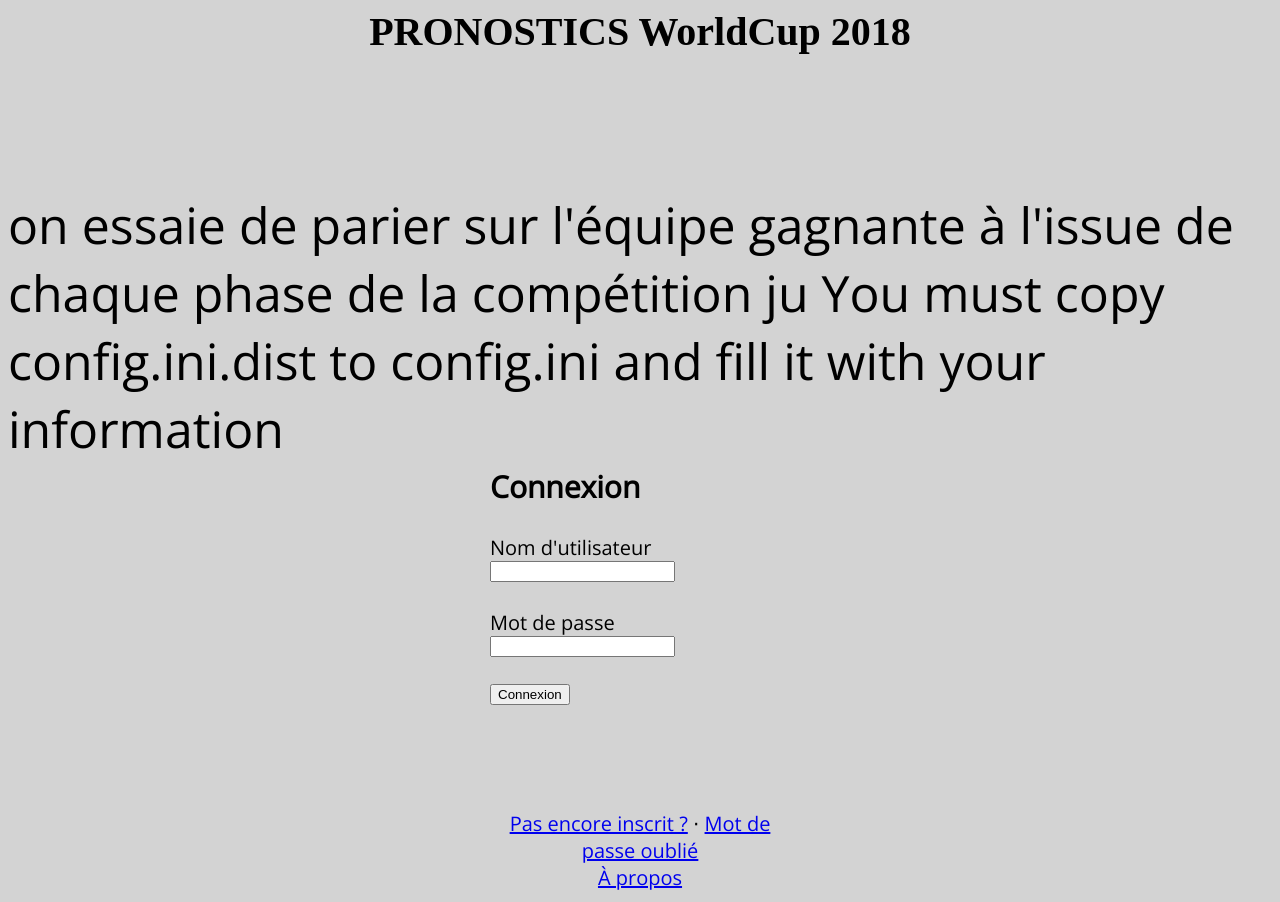
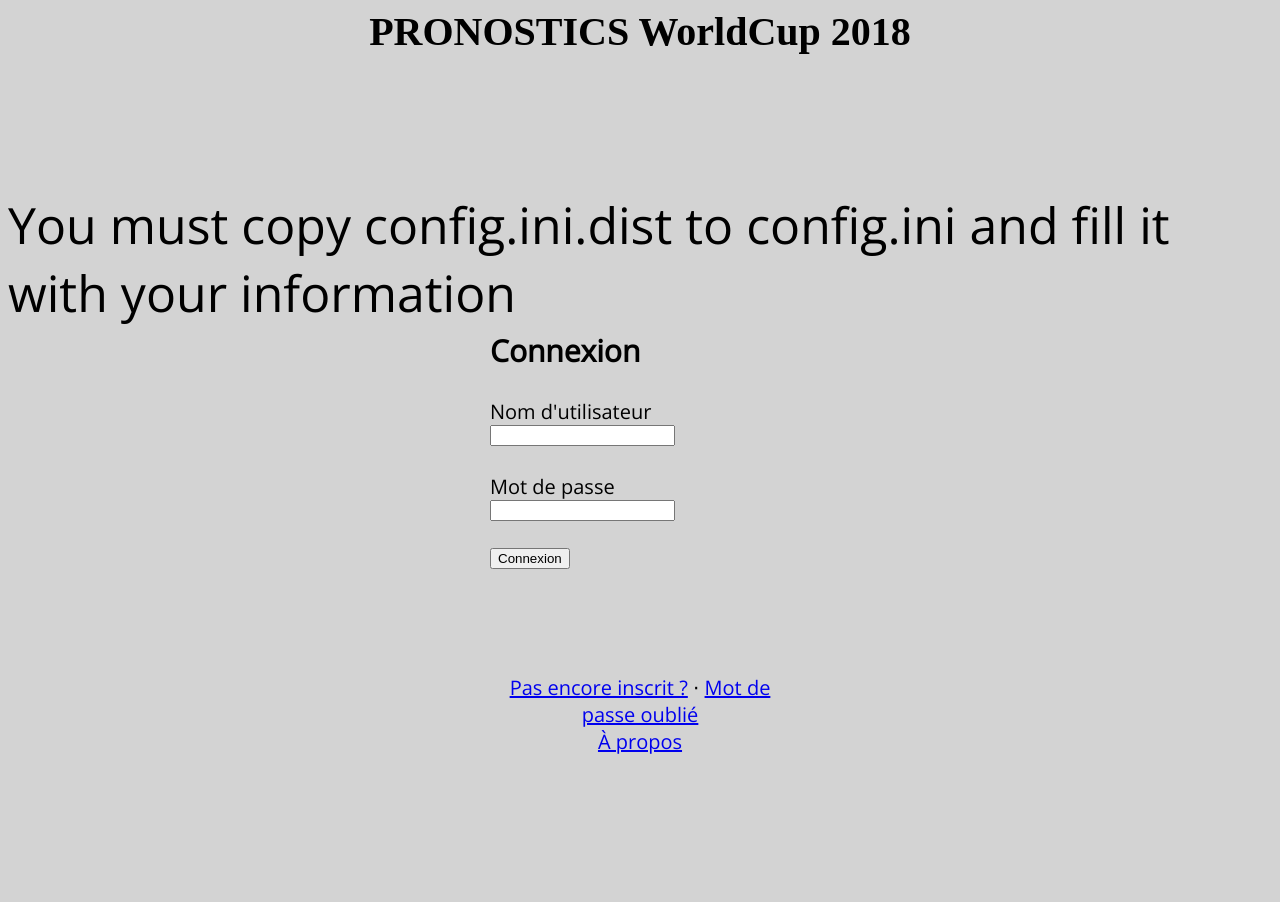
Before and after one commit to lfogit/WorldCup18, a PHP site: page / in a window 1280 px wide. After the commit the page ends 754 px from the top, so only its background shows below. Run offline with PHP 8.4, Linux system fonts and the light colour scheme; some web fonts are replaced.

Commit message:
correction index.php et .sql

```diff
--- a/WorldCup18.sql
+++ b/WorldCup18.sql
@@ -14,7 +14,7 @@ SET time_zone = "+00:00";
 USE WorldCup18;
 --
 -- Base de données :  `WorldCup18`
--- User : pronos
+-- User : pronos --> GRANT TO WorldCup18.*
 -- Password : pronos
 
 -- --------------------------------------------------------
--- a/index.php
+++ b/index.php
@@ -32,7 +32,7 @@ if (isset($_SESSION['login'])) {
                     </form>
                 </font>
             </td>
-        </tr> on essaie de parier sur l'équipe gagnante à l'issue de chaque phase de la compétition ju
+        </tr>
     <?php
     include('connect.php');
 
```
